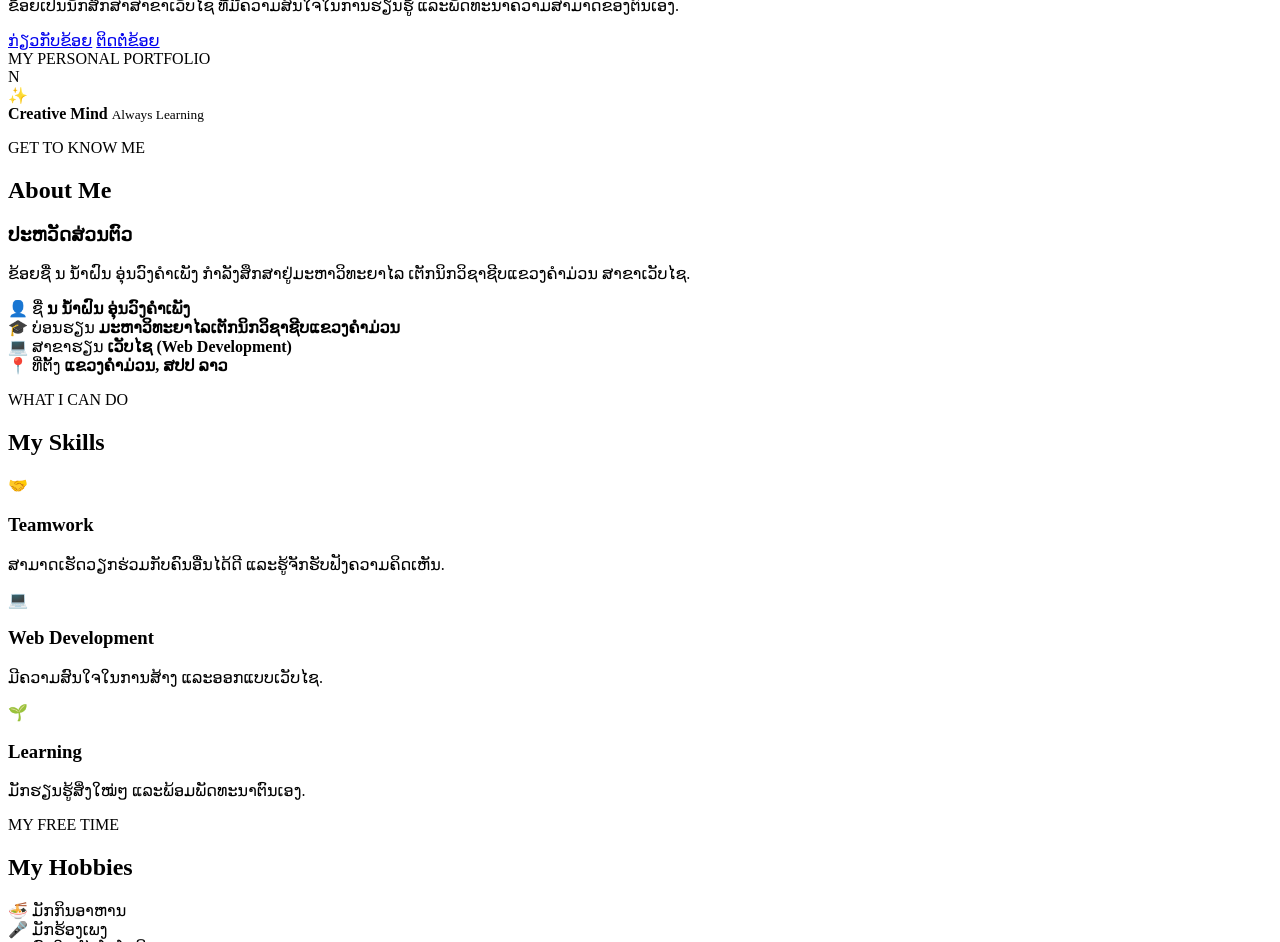
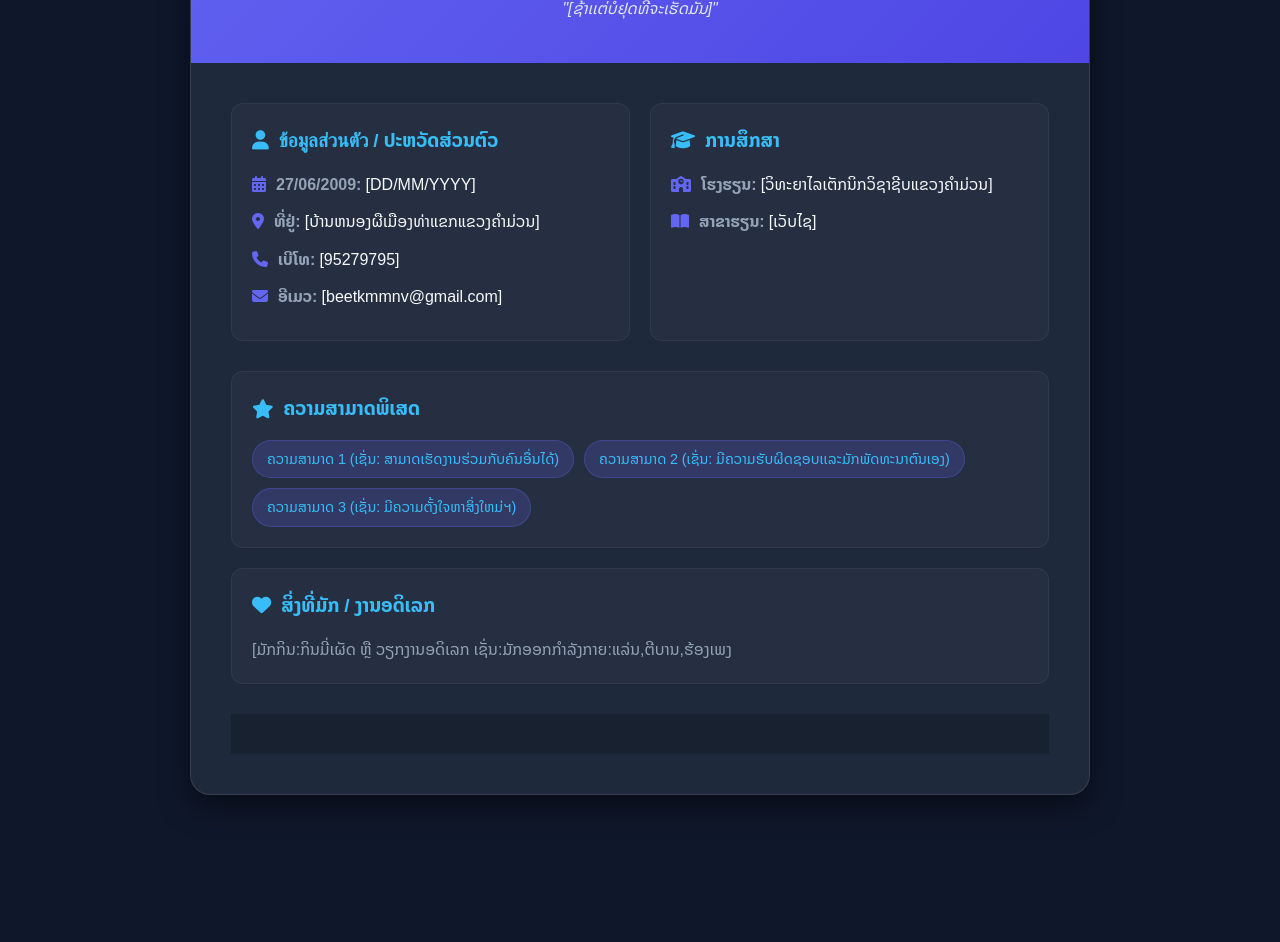
Before and after one commit to namfong2g/ff, a plain HTML site: page index.html in a window 1280 px wide. Shown: the part 340-1282 px from the top of the page. After the commit the page ends 1195 px from the top, so only its background shows below. Drawn offline with Linux system fonts and the light colour scheme.

Commit message:
ສະບັບປັບປຸງ
fon

```diff
--- a/index.html
+++ b/index.html
@@ -3,192 +3,226 @@
 <head>
     <meta charset="UTF-8">
     <meta name="viewport" content="width=device-width, initial-scale=1.0">
-  <meta name="description" content="Personal Portfolio of Namfon Ounvongkhampheng">
-  <title>Namfon | Personal Portfolio</title>
-  <link rel="preconnect" href="https://fonts.googleapis.com">
-  <link rel="preconnect" href="https://fonts.gstatic.com" crossorigin>
-  <link href="https://fonts.googleapis.com/css2?family=Noto+Sans+Lao:wght@300;400;500;600;700;800&display=swap" rel="stylesheet">
-  <link rel="stylesheet" href="style.css">
+    <title>Portfolio - ປະຫວັດສ່ວນຕົວ</title>
+    <!-- Google Fonts (Phetsarath / Noto Sans Lao) -->
+    <link href="https://fonts.googleapis.com/css2?family=Noto+Sans+Lao:wght@300;400;600;700&display=swap" rel="stylesheet">
+    <!-- FontAwesome ສຳລັບ Icons -->
+    <link rel="stylesheet" href="https://cdnjs.cloudflare.com/ajax/libs/font-awesome/6.4.0/css/all.min.css">
+
+    <style>
+        :root {
+            --primary-color: #6366f1;
+            --secondary-color: #4f46e5;
+            --bg-color: #0f172a;
+            --card-bg: #1e293b;
+            --text-color: #f8fafc;
+            --text-muted: #94a3b8;
+            --accent-color: #38bdf8;
+        }
+
+        * {
+            margin: 0;
+            padding: 0;
+            box-sizing: border-box;
+            font-family: 'Noto Sans Lao', sans-serif;
+        }
+
+        body {
+            background-color: var(--bg-color);
+            color: var(--text-color);
+            line-height: 1.7;
+            padding: 20px;
+        }
+
+        .container {
+            max-width: 900px;
+            margin: 40px auto;
+            background: var(--card-bg);
+            border-radius: 20px;
+            box-shadow: 0 10px 30px rgba(0, 0, 0, 0.5);
+            overflow: hidden;
+            border: 1px solid rgba(255, 255, 255, 0.1);
+        }
+
+        .profile-header {
+            background: linear-gradient(135deg, var(--primary-color), var(--secondary-color));
+            padding: 40px 20px;
+            text-align: center;
+            position: relative;
+        }
+
+        .profile-img-container {
+            width: 150px;
+            height: 150px;
+            margin: 0 auto 20px;
+            border-radius: 50%;
+            overflow: hidden;
+            border: 4px solid #fff;
+            box-shadow: 0 5px 15px rgba(0,0,0,0.3);
+        }
+
+        .profile-img-container img {
+            width: 100%;
+            height: 100%;
+            object-fit: cover;
+        }
+
+        .profile-header h1 {
+            font-size: 2rem;
+            font-weight: 700;
+            margin-bottom: 5px;
+        }
+
+        .quote {
+            font-style: italic;
+            color: #e2e8f0;
+            max-width: 600px;
+            margin: 10px auto 0;
+            font-size: 1rem;
+        }
+
+        .content-section {
+            padding: 40px;
+        }
+
+        .grid-info {
+            display: grid;
+            grid-template-columns: 1fr 1fr;
+            gap: 20px;
+            margin-bottom: 30px;
+        }
+
+        @media (max-width: 768px) {
+            .grid-info {
+                grid-template-columns: 1fr;
+            }
+        }
+
+        .info-card {
+            background: rgba(255, 255, 255, 0.03);
+            padding: 20px;
+            border-radius: 12px;
+            border: 1px solid rgba(255, 255, 255, 0.05);
+        }
+
+        .info-card h3 {
+            color: var(--accent-color);
+            margin-bottom: 15px;
+            font-size: 1.2rem;
+            display: flex;
+            align-items: center;
+            gap: 10px;
+        }
+
+        .info-item {
+            margin-bottom: 10px;
+            display: flex;
+            align-items: flex-start;
+            gap: 10px;
+            color: var(--text-muted);
+        }
+
+        .info-item span {
+            color: var(--text-color);
+        }
+
+        .info-item i {
+            color: var(--primary-color);
+            margin-top: 5px;
+        }
+
+        .skills-tags {
+            display: flex;
+            flex-wrap: wrap;
+            gap: 10px;
+            margin-top: 10px;
+        }
+
+        .tag {
+            background: rgba(99, 102, 241, 0.2);
+            color: var(--accent-color);
+            padding: 6px 14px;
+            border-radius: 20px;
+            font-size: 0.9rem;
+            border: 1px solid rgba(99, 102, 241, 0.3);
+        }
+
+        .footer {
+            text-align: center;
+            padding: 20px;
+            background: rgba(0, 0, 0, 0.2);
+            color: var(--text-muted);
+            font-size: 0.9rem;
+        }
+    </style>
 </head>
 <body>
 
-<header class="header">
-  <nav class="navbar container">
-    <a href="#home" class="logo">N<span>.</span></a>
+    <div class="container">
+        <!-- Header Profile -->
+        <div class="profile-header">
+            <div class="profile-img-container">
+               <!-- ປ່ຽນຊື່ໄຟລ໌ profile.jpg ໃຫ້ກົງກັບຮູບຕົວຈິງຂອງທ່ານ -->
+                <img src="img/fon.jpg" alt="Profile Image">
+            </div>
+            <h1>[ນ ນໍ້າຝົນອຸ່ນວົງຄຳເພັງ]</h1>
+            <p class="quote">"[ຊ້າເເຕ່ບໍ່ຢຸດທີ່ຈະເຮັດມັນ]"</p>
+        </div>
 
-    <button class="menu-btn" id="menuBtn" aria-label="Open menu">☰</button>
-
-    <ul class="nav-links" id="navLinks">
-      <li><a href="#home">ໜ້າຫຼັກ</a></li>
-      <li><a href="#about">ກ່ຽວກັບຂ້ອຍ</a></li>
-      <li><a href="#skills">ຄວາມສາມາດ</a></li>
-      <li><a href="#contact">ຕິດຕໍ່</a></li>
-    </ul>
-
-    <button class="theme-btn" id="themeBtn" aria-label="Toggle theme">☀</button>
-  </nav>
-</header>
-
-<main>
-  <!-- HOME -->
-  <section class="hero container" id="home">
-    <div class="hero-text">
-      <p class="hello">HELLO, WELCOME TO MY PORTFOLIO 👋</p>
-      <h1>ສະບາຍດີ!<br>ຂ້ອຍຊື່ <span>ນໍ້າຝົນ</span></h1>
-      <h2>Web Development Student</h2>
-      <p class="description">
-        ຂ້ອຍເປັນນັກສຶກສາສາຂາເວັບໄຊ
-        ທີ່ມີຄວາມສົນໃຈໃນການຮຽນຮູ້
-        ແລະພັດທະນາຄວາມສາມາດຂອງຕົນເອງ.
-      </p>
-      <div class="hero-buttons">
-        <a href="#about" class="btn primary">ກ່ຽວກັບຂ້ອຍ</a>
-        <a href="#contact" class="btn secondary">ຕິດຕໍ່ຂ້ອຍ</a>
+        <!-- Main Content -->
+        <div class="content-section">
+            <div class="grid-info">
+                <!-- ຂໍ້ມູນສ່ວນຕົວ -->
+                <div class="info-card">
+                    <h3><i class="fa-solid fa-user"></i> ข้อมูลส่วนตัว / ປະຫວັດສ່ວນຕົວ</h3>
+                    <div class="info-item">
+                        <i class="fa-solid fa-calendar-days"></i>
+                        <div><strong>27/06/2009:</strong> <span>[DD/MM/YYYY]</span></div>
                     </div>
-      <div class="social">
-        <span>MY PERSONAL PORTFOLIO</span>
+                    <div class="info-item">
+                        <i class="fa-solid fa-location-dot"></i>
+                        <div><strong>ທີ່ຢູ່:</strong> <span>[ບ້ານຫນອງຜືເມືອງທ່າແຂກແຂວງຄຳມ່ວນ]</span></div>
+                    </div>
+                    <div class="info-item">
+                        <i class="fa-solid fa-phone"></i>
+                        <div><strong>ເບີໂທ:</strong> <span>[95279795]</span></div>
+                    </div>
+                    <div class="info-item">
+                        <i class="fa-solid fa-envelope"></i>
+                        <div><strong>ອີເມວ:</strong> <span>[beetkmmnv@gmail.com]</span></div>
                     </div>
                 </div>
 
-    <div class="hero-image">
-      <div class="image-glow"></div>
-      <img src="assets/profile.jpg"
-           alt="Namfon Profile"
-           onerror="this.style.display='none';this.nextElementSibling.style.display='grid'">
-      <div class="avatar-fallback">N</div>
-      <div class="floating-card">
-        <span>✨</span>
-        <div>
-          <strong>Creative Mind</strong>
-          <small>Always Learning</small>
+                <!-- ຂໍ້ມູນການສຶກສາ -->
+                <div class="info-card">
+                    <h3><i class="fa-solid fa-graduation-cap"></i> ການສຶກສາ</h3>
+                    <div class="info-item">
+                        <i class="fa-solid fa-school"></i>
+                        <div><strong>ໂຮງຮຽນ:</strong> <span>[ວິທະຍາໄລເຕັກນິກວິຊາຊີບແຂວງຄຳມ່ວນ]</span></div>
+                    </div>
+                    <div class="info-item">
+                        <i class="fa-solid fa-book-open"></i>
+                        <div><strong>ສາຂາຮຽນ:</strong> <span>[ເວັບໄຊ]</span></div>
                     </div>
                 </div>
             </div>
-  </section>
 
-  <!-- ABOUT -->
-  <section class="section container" id="about">
-    <div class="section-heading">
-      <p>GET TO KNOW ME</p>
-      <h2>About <span>Me</span></h2>
+            <!-- ຄວາມສາມາດ ແລະ ສິ່ງທີ່ມັກ -->
+            <div class="grid-info">
+                <div class="info-card" style="grid-column: span 2;">
+                    <h3><i class="fa-solid fa-star"></i> ຄວາມສາມາດພິເສດ</h3>
+                    <div class="skills-tags">
+                        <span class="tag">ຄວາມສາມາດ 1 (ເຊັ່ນ: ສາມາດເຮັດງານຮ່ວມກັບຄົນອື່ນໄດ້)</span>
+                        <span class="tag">ຄວາມສາມາດ 2 (ເຊັ່ນ: ມີຄວາມຮັບຜິດຊອບເເລະມັກພັດທະນາຕົນເອງ)</span>
+                        <span class="tag">ຄວາມສາມາດ 3 (ເຊັ່ນ: ມີຄວາມຕັ້ງໃຈຫາສິ່ງໃຫມ່ຯ)</span>
+                    </div>
                 </div>
 
-    <div class="about-card">
-      <div class="about-intro">
-        <h3>ປະຫວັດສ່ວນຕົວ</h3>
-        <p>
-          ຂ້ອຍຊື່ ນ ນໍ້າຝົນ ອຸ່ນວົງຄຳເພັງ
-          ກຳລັງສຶກສາຢູ່ມະຫາວິທະຍາໄລ
-          ເຕັກນິກວິຊາຊີບແຂວງຄຳມ່ວນ
-          ສາຂາເວັບໄຊ.
-        </p>
+                <div class="info-card" style="grid-column: span 2;">
+                    <h3><i class="fa-solid fa-heart"></i> ສິ່ງທີ່ມັກ / ງານອດິເລກ</h3>
+                    <p style="color: var(--text-muted);">[ມັກກິນ:ກິນມີ່ເຜັດ ຫຼື ວຽກງານອດິເລກ ເຊັ່ນ:ມັກອອກກໍາລັງກາຍ:ແລ່ນ,ຕີບານ,ຮ້ອງເພງ
+            </div>
         </div>
 
-      <div class="info-grid">
-        <div class="info-item">
-          <span>👤 ຊື່</span>
-          <strong>ນ ນໍ້າຝົນ ອຸ່ນວົງຄຳເພັງ</strong>
-        </div>
-        <div class="info-item">
-          <span>🎓 ບ່ອນຮຽນ</span>
-          <strong>ມະຫາວິທະຍາໄລເຕັກນິກວິຊາຊີບແຂວງຄຳມ່ວນ</strong>
-        </div>
-        <div class="info-item">
-          <span>💻 ສາຂາຮຽນ</span>
-          <strong>ເວັບໄຊ (Web Development)</strong>
-        </div>
-        <div class="info-item">
-          <span>📍 ທີ່ຕັ້ງ</span>
-          <strong>ແຂວງຄຳມ່ວນ, ສປປ ລາວ</strong>
-        </div>
-      </div>
-    </div>
-  </section>
-
-  <!-- SKILLS -->
-  <section class="section container" id="skills">
-    <div class="section-heading">
-      <p>WHAT I CAN DO</p>
-      <h2>My <span>Skills</span></h2>
-    </div>
-
-    <div class="cards">
-      <article class="card">
-        <div class="card-icon">🤝</div>
-        <h3>Teamwork</h3>
-        <p>ສາມາດເຮັດວຽກຮ່ວມກັບຄົນອື່ນໄດ້ດີ ແລະຮູ້ຈັກຮັບຟັງຄວາມຄິດເຫັນ.</p>
-      </article>
-
-      <article class="card">
-        <div class="card-icon">💻</div>
-        <h3>Web Development</h3>
-        <p>ມີຄວາມສົນໃຈໃນການສ້າງ ແລະອອກແບບເວັບໄຊ.</p>
-      </article>
-
-      <article class="card">
-        <div class="card-icon">🌱</div>
-        <h3>Learning</h3>
-        <p>ມັກຮຽນຮູ້ສິ່ງໃໝ່ໆ ແລະພ້ອມພັດທະນາຕົນເອງ.</p>
-      </article>
-    </div>
-  </section>
-
-  <!-- HOBBIES -->
-  <section class="section container" id="hobbies">
-    <div class="section-heading">
-      <p>MY FREE TIME</p>
-      <h2>My <span>Hobbies</span></h2>
-    </div>
-
-    <div class="hobby-list">
-      <div class="hobby">🍜 <span>ມັກກິນອາຫານ</span></div>
-      <div class="hobby">🎤 <span>ມັກຮ້ອງເພງ</span></div>
-      <div class="hobby">💻 <span>ສົນໃຈເຕັກໂນໂລຊີ</span></div>
-    </div>
-  </section>
-
-  <!-- QUOTE -->
-  <section class="quote-section container">
-    <div class="quote-card">
-      <div class="quote-icon">❝</div>
-      <p>ຊ້າໄດ້ແຕ່ບໍ່ຕ້ອງທີ່ຈະຢຸດເຮັດ</p>
-      <span>MY LIFE MOTTO</span>
-    </div>
-  </section>
-
-  <!-- CONTACT -->
-  <section class="section container" id="contact">
-    <div class="section-heading">
-      <p>LET'S CONNECT</p>
-      <h2>Contact <span>Me</span></h2>
-    </div>
-
-    <div class="contact-card">
-      <div class="contact-item">
-        <span>📧</span>
-        <div>
-          <small>Email</small>
-          <a href="mailto:beetkmmnv@gmail.com">beetkmmnv@gmail.com</a>
-        </div>
-      </div>
-      <div class="contact-item">
-        <span>📍</span>
-        <div>
-          <small>Location</small>
-          <strong>Khammouane, Laos</strong>
-        </div>
-      </div>
-    </div>
-  </section>
-</main>
-
-<footer class="footer">
-  <p>© <span id="year"></span> Namfon Ounvongkhampheng.</p>
-  <p>Made with 💜 and passion.</p>
-</footer>
-
-<button id="topBtn" class="top-btn" aria-label="Back to top">↑</button>
-
-<script src="script.js"></script>
-</body>
-</html>
+        <!-- Footer -->
+        <div class="footer">
```
Also changed, not shown: img/fon.jpg (renamed from img/WhatsApp Image 2026-11-16 at 10.57.45.jpg). Lines whose indentation alone changed are shown as unchanged.
